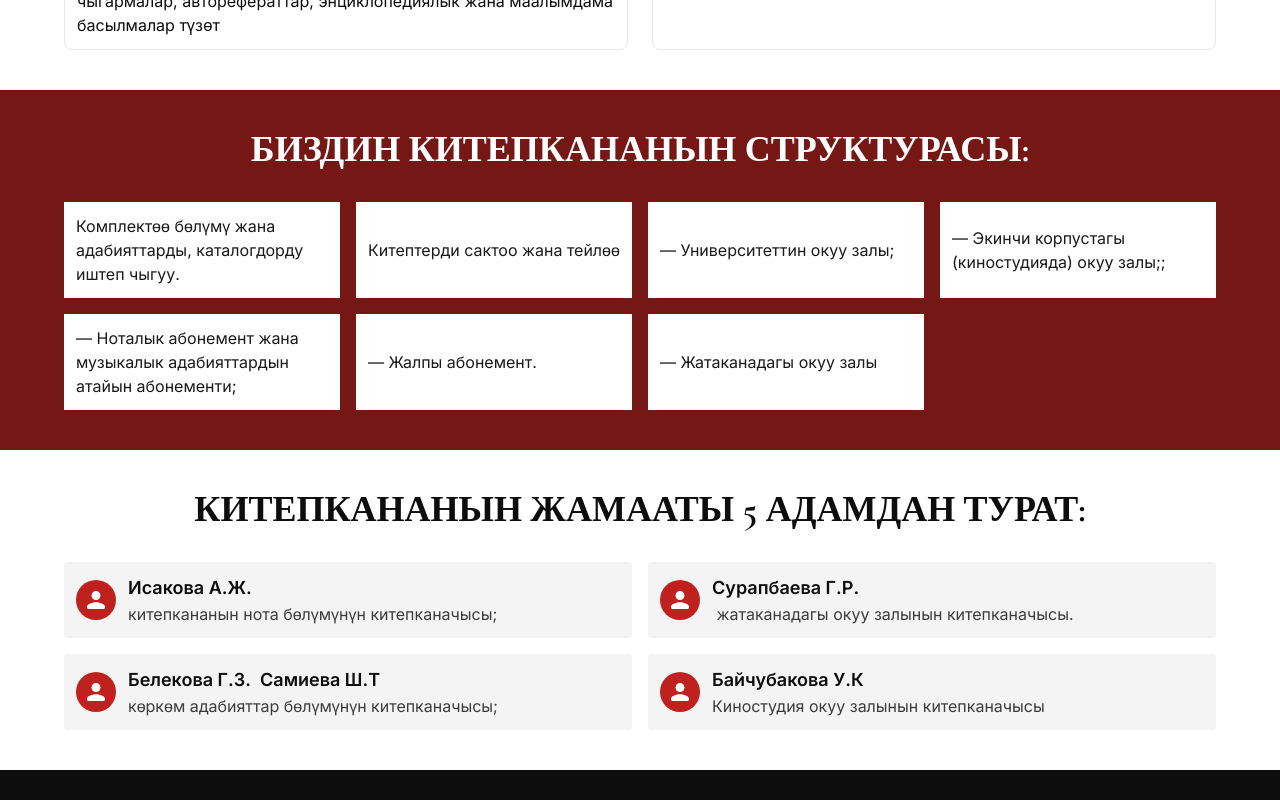
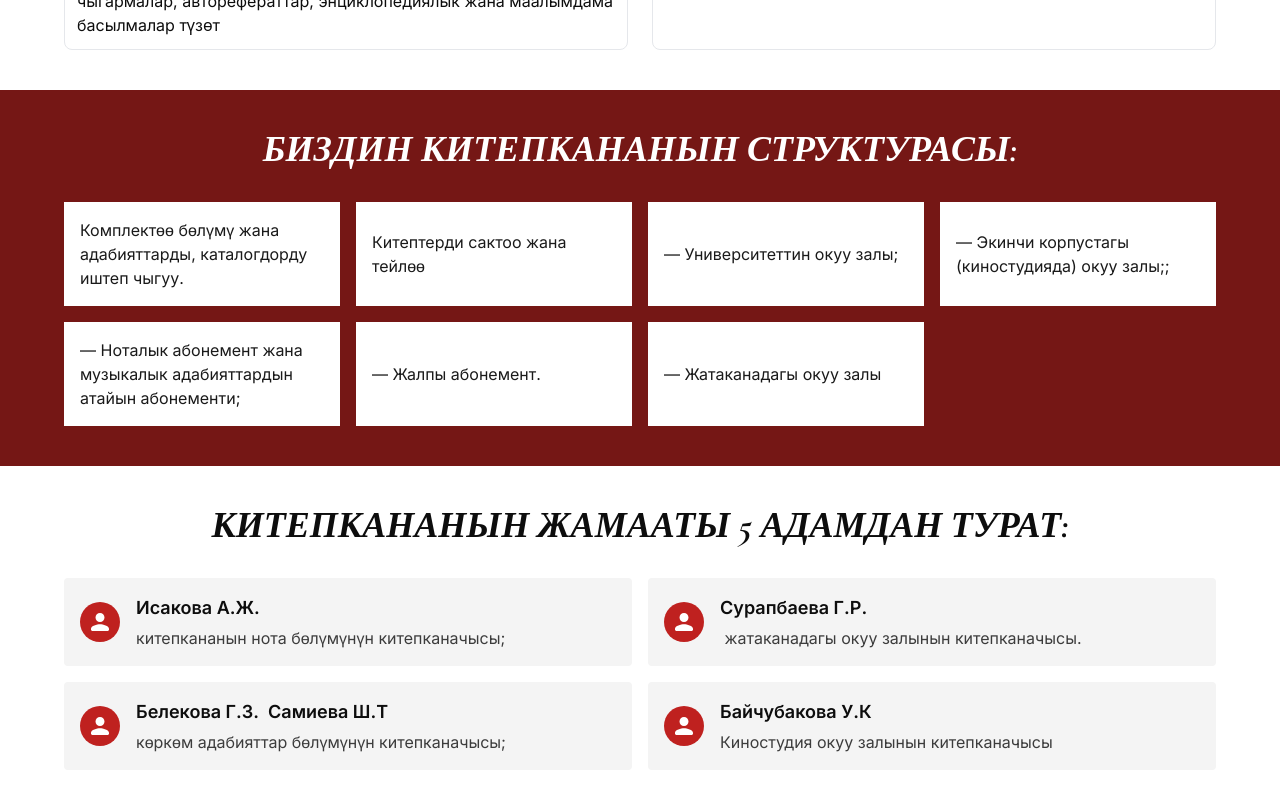
Before and after one commit to edupro-tech-kg/knuki-university, a React (Vite) app: page /library in a window 1280 px wide. Shown: the part 680-1480 px from the top of the page. Built offline with nearby package versions, Linux system fonts and the light colour scheme.

Commit message:
library page: adaptive components

```diff
--- a/src/components/LibraryStructure.jsx
+++ b/src/components/LibraryStructure.jsx
@@ -6,12 +6,14 @@ function LibraryStructure() {
     const libraryStruct = t("libraryStructure", { returnObjects: true });
 
     return (
-        <div className='container-edge py-10 bg-text-accent text-center my-10'>
-            <h2 className='uppercase font-cormorant font-bold text-4xl mb-8 text-[#FFFFFF]'>{libraryStruct.title}</h2>
-            <div className=' grid grid-cols-4 gap-4 text-left'>
+        <div className='container-edge py-6 md:py-10 bg-text-accent text-center my-6 md:my-10'>
+            <h2 className='uppercase font-cormorant italic font-bold text-2xl sm:text-3xl md:text-4xl mb-6 md:mb-8 text-white'>
+                {libraryStruct.title}
+            </h2>
+            <div className='grid grid-cols-1 sm:grid-cols-2 lg:grid-cols-4 gap-3 md:gap-4 text-left'>
                 {libraryStruct.list.map((item => (
-                    <div className='bg-white p-3 flex items-center' key={item.id}   >
-                        <p key={item.id}>{item.content}</p>
+                    <div className='bg-white p-3 md:p-4 flex items-center' key={item.id}>
+                        <p className='text-sm md:text-base' key={item.id}>{item.content}</p>
                     </div>
                 )))}
             </div>
--- a/src/components/LibraryTeam.jsx
+++ b/src/components/LibraryTeam.jsx
@@ -5,19 +5,27 @@ import { IoMdPerson } from "react-icons/io";
 function LibraryTeam() {
     const { t } = useTranslation()
     const libraryTeam = t("libraryTeam", { returnObjects: true });
+
     return (
-        <div className='container-edge text-center my-10'>
-            <h2 className='uppercase font-cormorant font-bold text-4xl mb-8 text-text-primary'>{libraryTeam.title}</h2>
-            <div className='grid grid-cols-2 gap-4'>
-                {libraryTeam.personality.map((item) =>
-                    <div className='flex items-center gap-3 bg-[#F4F4F4] text-left p-3 rounded'>
-                        <IoMdPerson className='bg-[#BF211F] w-10 h-10 p-2 rounded-full text-[#FFFFFF]' />
+        <div className='container-edge text-center my-8 md:my-10'>
+            <h2 className='uppercase font-cormorant italic font-bold text-3xl md:text-4xl mb-6 md:mb-8 text-text-primary'>
+                {libraryTeam.title}
+            </h2>
+
+            <div className='grid grid-cols-1 md:grid-cols-2 gap-4'>
+                {libraryTeam.personality.map((item) => (
+                    <div
+                        key={item.id}
+                        className='flex items-center gap-4 bg-[#F4F4F4] text-left p-3 md:p-4 rounded'
+                    >
+                        <IoMdPerson className='bg-[#BF211F] w-10 h-10 p-2 rounded-full text-white flex-shrink-0' />
+
                         <div>
                             <h4 className='font-semibold text-text-primary text-lg'>{item.name}</h4>
-                            <p className='font-normal text-button-secondary text-base'>{item.content}</p>
+                            <p className='font-normal text-button-secondary text-base mt-1'>{item.content}</p>
                         </div>
                     </div>
-                )}
+                ))}
             </div>
         </div>
     )
```
